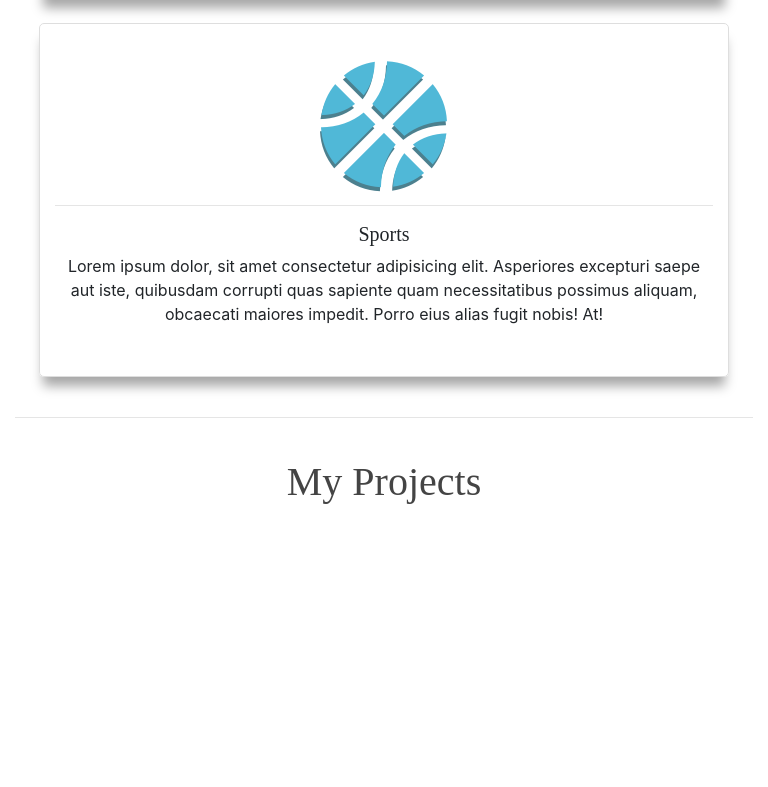
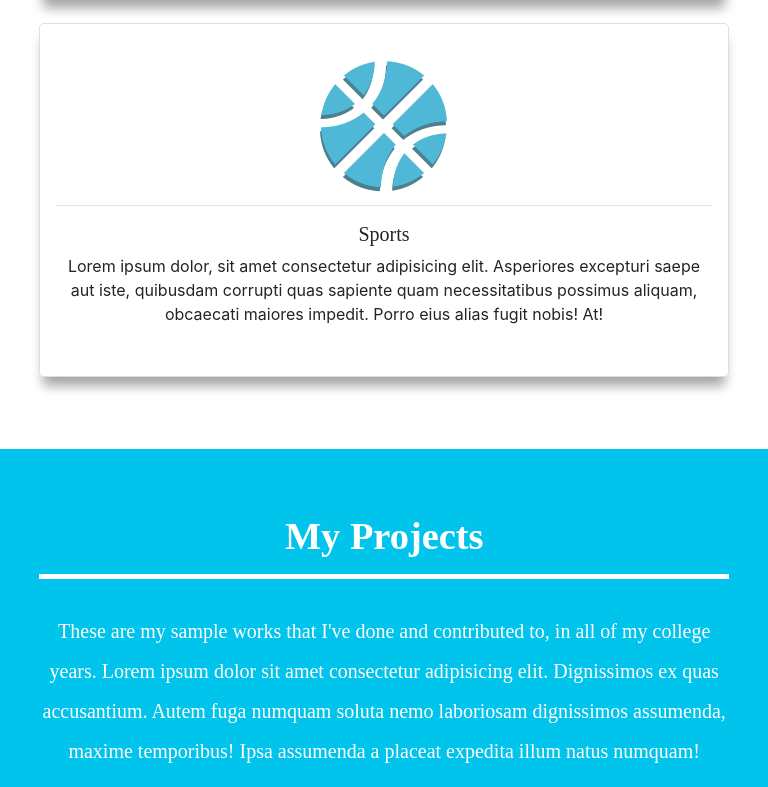
Before and after one commit to DanAvery17/my-portfolio, a plain HTML site: page index.html in a window 768 px wide. Shown: the part 2007-2794 px from the top of the page. Before the commit the page ends 2513 px from the top, so only its background shows below. Drawn offline with nearby package versions, Linux system fonts and the light colour scheme.

Commit message:
started my projects section, web and mobile res

```diff
--- a/css/style.css
+++ b/css/style.css
@@ -159,6 +159,28 @@ html{
     font-family: Avenir;
 }
 
+#my-works{
+    background-color: #00C4EC;
+    margin: 0;
+    padding-top: 8vh;
+}
+
+#work-section-header-cont{
+    border-left: 5px solid white;
+    color: white;
+    padding-left: 2vw;
+    font-family: Avenir;
+}
+
+#work-section-header-cont p{
+    line-height: 30px;
+}
+
+.work-section-header{
+    font-weight: 600;
+    font-size: 4vw;
+}
+
 
 
 
@@ -195,4 +217,21 @@ html{
     .interests-cont{
         margin-top: 3vh;
     }
+
+    #work-section-header-cont{
+        border-left: none;
+        text-align: center !important;
+    }
+
+    #work-section-header-cont p{
+        line-height: 40px;
+        font-size: 20px;
+    }
+
+    .work-section-header{
+        font-weight: 600;
+        font-size: 5vw;
+        border-bottom: 5px solid white;
+        padding-bottom: 2vw;
+    }
 }
--- a/index.html
+++ b/index.html
@@ -140,13 +140,21 @@
                         </div>
                     </div>
                 </section>
-                <br>
-                <hr>
-                <br>
-                <section id="my-works">
-                    <h1 class="text-center section-titles">My Projects</h1>
-                </section>
             </div>
+            <br><br><br>
+            <section id="my-works">
+                <div class="container">
+                    <div class="row">
+                        <div class="col-xs-12 col-sm-12 col-md-12 col-lg-4" id="work-section-header-cont">
+                            <h1 class="work-section-header">My Projects</h1>
+                            <br>
+                            <p>
+                                These are my sample works that I've done and contributed to, in all of my college years. Lorem ipsum dolor sit amet consectetur adipisicing elit. Dignissimos ex quas accusantium. Autem fuga numquam soluta nemo laboriosam dignissimos assumenda, maxime temporibus! Ipsa assumenda a placeat expedita illum natus numquam!
+                            </p>
+                        </div>
+                    </div>
+                </div>
+            </section>
 
             <!-- MAIN CONTENT END -->
 
--- a/js/script.js
+++ b/js/script.js
@@ -1,3 +1,3 @@
-$(document).ready(function(){
-    $(this).scrollTop(0);
-});
+// $(document).ready(function(){
+//     $(this).scrollTop(0);
+// });
```
